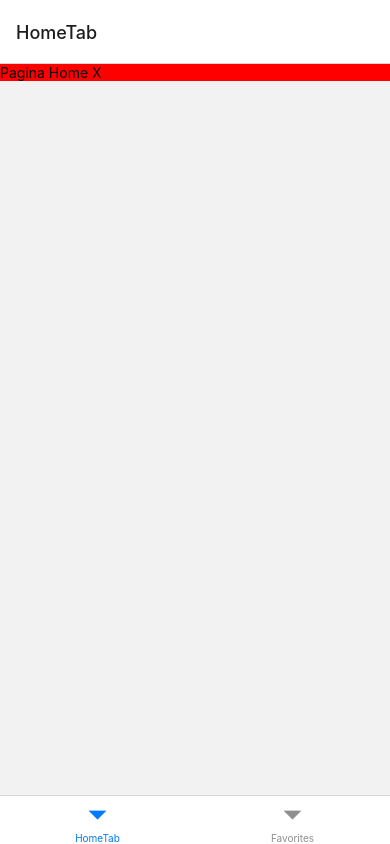
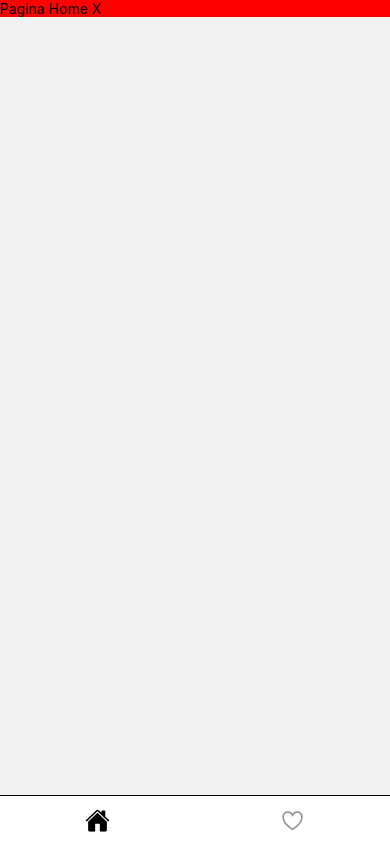
Before and after one commit to felipefl200/React-Native---Receitas, a React Native app: screen / in a window 390 px wide. Built offline with nearby package versions, Linux system fonts and the light colour scheme.

Commit message:
Tab Screen Footer

```diff
--- a/src/routes/index.js
+++ b/src/routes/index.js
@@ -3,13 +3,48 @@
 import { Home } from "../pages/home"
 import { Favorites } from "../pages/favorites"
 
+import { Ionicons } from "@expo/vector-icons"
+
 const Tab = createBottomTabNavigator()
 
 export function Routes() {
   return (
-    <Tab.Navigator>
-      <Tab.Screen name="HomeTab" component={Home} />
-      <Tab.Screen name="Favorites" component={Favorites} />
+    <Tab.Navigator
+      screenOptions={{
+        headerShown: false,
+        tabBarHideOnKeyboard: true,
+        tabBarShowLabel: false,
+        tabBarActiveTintColor: "#121212",
+        tabBarStyle: {
+          backgroundColor: "#fff",
+          borderTopColor: 0,
+        },
+      }}
+    >
+      <Tab.Screen
+        name="HomeTab"
+        component={Home}
+        options={{
+          tabBarIcon: ({ color, size, focused }) => {
+            if (focused) {
+              return <Ionicons name="home" color="#000" size={size} />
+            }
+            return <Ionicons name="home-outline" color={color} size={size} />
+          },
+        }}
+      />
+      <Tab.Screen
+        name="Favorites"
+        component={Favorites}
+        options={{
+          tabBarIcon: ({ color, size, focused }) => {
+            if (focused) {
+              return <Ionicons name="heart" color="#ff4141" size={size} />
+            }
+            return <Ionicons name="heart-outline" color={color} size={size} />
+          },
+        }}
+      />
     </Tab.Navigator>
   )
 }
```
